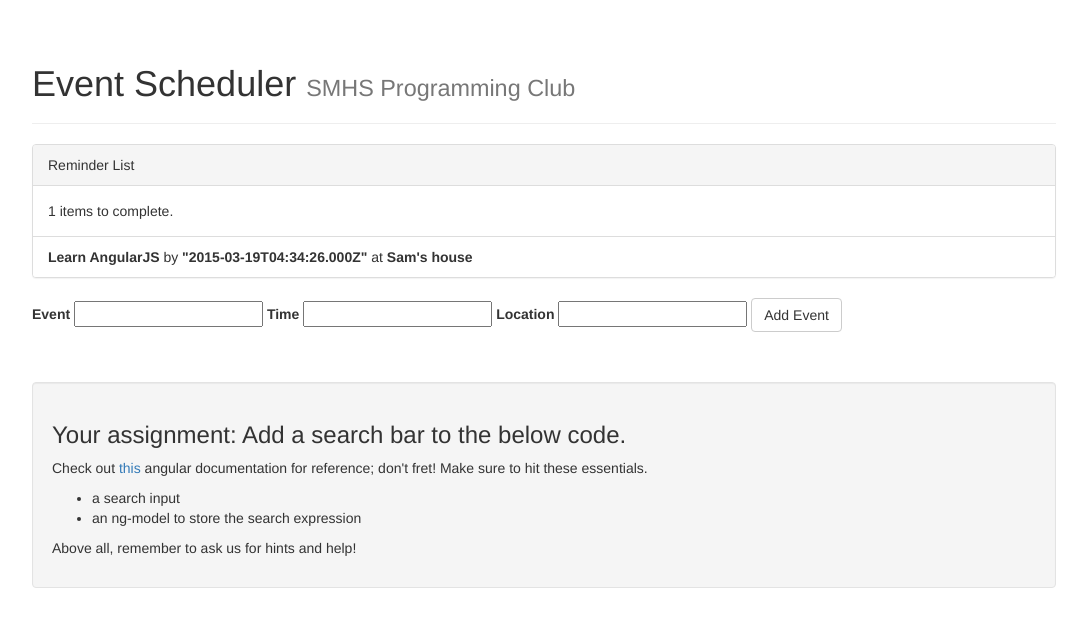
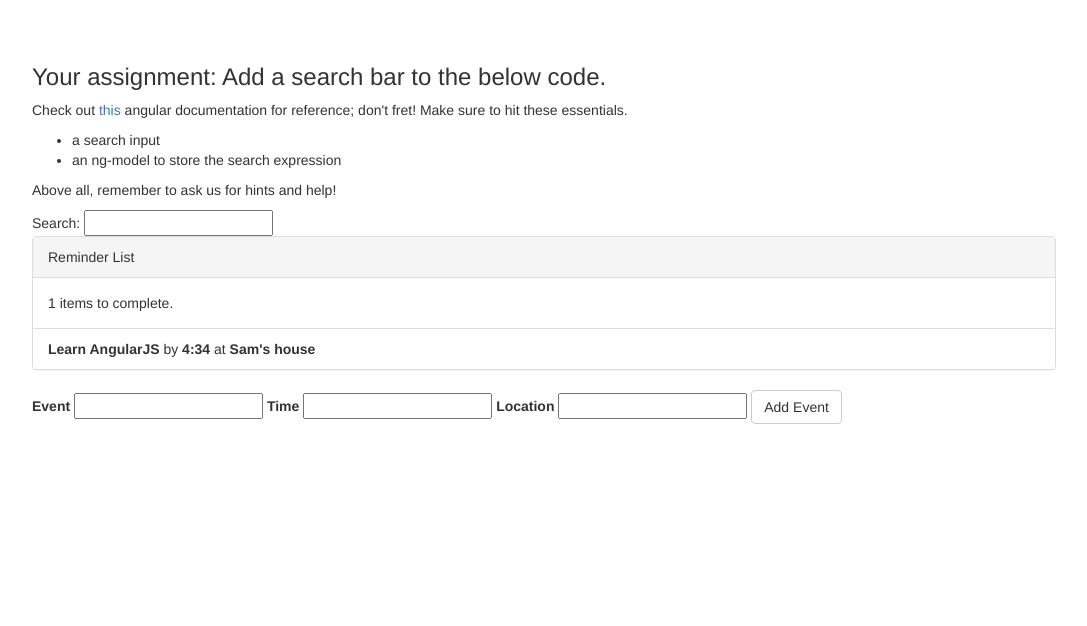
Before and after one commit to SMHS-Programming/train-schedule-angular, a plain HTML site: page index.html in a window 1280 px wide. Shown: the whole page, without its empty margins (96-1183 px from the left). Drawn offline with Linux system fonts and the light colour scheme.

Commit message:
sam stuff

```diff
--- a/app.js
+++ b/app.js
@@ -1,47 +1,19 @@
-
-  /*
-    Some new helper functions!
-  */
-
-// parse time takes time as a string, returns a date object!
-function parseTime(timeAsString) {
-  // don't worry about this. just know that it works.
-  var d = new Date();
-  var time = timeAsString.match(/(\d+)(?::(\d\d))?\s*(p?)/);
-  d.setHours( parseInt(time[1]) + (time[3] ? 12 : 0) );
-  d.setMinutes( parseInt(time[2]) || 0 );
-  return d;
-}
-
-function formatTime() {
-
-}
-  /*
-    You should remeber everything that follows
-  */
 angular.module('events-app', [])
 .controller('EventSchedule', ['$scope', function($scope) {
   $scope.events = [
-    {name: 'Learn AngularJS', time: parseTime('4:34'), location: 'Sam\'s house'}
+    {name: 'Learn AngularJS', time: '4:34', location: 'Sam\'s house'}
   ];
-
   $scope.eventName = '';
   $scope.eventTime = '';
   $scope.eventLocation = '';
   $scope.addEvent = function() {
-
-    // parse the time to an event object using the helper at the bottom of the file
-    var parsedTime = parseTime($scope.eventTime);
-
     $scope.events.push({
       name: $scope.eventName,
-      time: parsedTime,
+      time: $scope.eventTime,
       location: $scope.eventLocation
     });
     $scope.eventName = '';
     $scope.eventTime = '';
     $scope.eventLocation = '';
   }
-
-
 }])
--- a/index.html
+++ b/index.html
@@ -13,11 +13,14 @@
         }
     </style>
     <body ng-controller="EventSchedule">
-
-        <div class="page-header">
-          <h1>Event Scheduler <small> SMHS Programming Club</small></h1>
-        </div>
-
+        <h3>Your assignment: Add a search bar to the below code.</h3>
+        <p>Check out <a href="https://docs.angularjs.org/api/ng/filter/filter">this</a> angular documentation for reference; don't fret! Make sure to hit these essentials.</p>
+        <ul>
+            <li>a search input</li>
+            <li>an ng-model to store the search expression</li>
+        </ul>
+        <p color="text-danger">Above all, remember to ask us for hints and help!</p>
+        Search: <input ng-model="searchText">
         <div class="panel panel-default">
             <div class="panel-heading">
                 Reminder List
@@ -28,7 +31,7 @@
             </div>
 
             <ul class="list-group">
-                <li class="list-group-item" ng-repeat="event in events">
+                <li class="list-group-item" ng-repeat="event in events | filter:searchText">
                     <strong>{{event.name}}</strong> by <strong>{{event.time}}</strong> at <strong> {{event.location}} </strong>
                 </li>
             </ul>
@@ -49,18 +52,5 @@
             </div>
             <button type="submit" id="submit" class="btn btn-default">Add Event</button>
         </form>
-
-
-
-        <div class="well" style="margin-top: 50px;">
-            <h3>Your assignment: Add a search bar to the below code.</h3>
-            <p>Check out <a href="https://docs.angularjs.org/api/ng/filter/filter">this</a> angular documentation for reference; don't fret! Make sure to hit these essentials.</p>
-            <ul>
-                <li>a search input</li>
-                <li>an ng-model to store the search expression</li>
-            </ul>
-            <p color="text-danger">Above all, remember to ask us for hints and help!</p>
-        </div>
-
     </body>
 </html>
```
